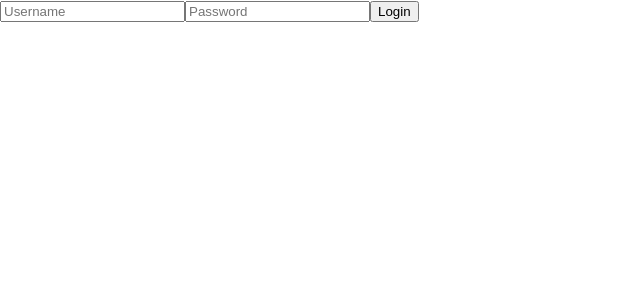
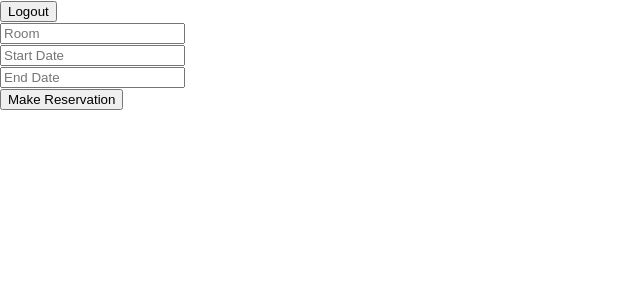
Before and after one commit to dakaras/hotel-frontend-app, a React (Create React App) app: page /reservations/new in a window 1280 px wide. Shown: the top 300 px of the page, without its empty margins (0-640 px from the left). Built offline with nearby package versions, Linux system fonts and the light colour scheme; no server answers.

Commit message:
added new reservation form

```diff
--- a/src/App.js
+++ b/src/App.js
@@ -3,10 +3,13 @@ import './App.css';
 import {connect} from 'react-redux'
 import {getCurrentGuest} from './actions/currentGuest'
 import NavBar from './components/Navbar'
-import {BrowserRouter as Router, Route} from 'react-router-dom'
+import {BrowserRouter as Router, Route, Switch} from 'react-router-dom'
 import Login from './components/Login'
 import Reservations from './components/Reservations'
 import Signup from './components/Signup'
+import Home from './components/Home'
+import Logout from './components/Logout'
+import newReservationForm from './components/NewReservationForm'
 
 class App extends React.Component {
   componentDidMount() {
@@ -18,9 +21,14 @@ class App extends React.Component {
       <Router>
       <div className='app'>
         <NavBar/>
-          <Route exact path='/signup' component={Signup}/>
-          <Route exact path='/login' component={Login}/>
-          <Route exact path ='/reservations' component={Reservations}/>
+        <Logout/>
+          <Switch>
+            <Route exact path='/' render={ () => this.props.currentGuest? <Reservations/> : <Home/>}/>
+            <Route exact path='/signup' component={Signup}/>
+            <Route exact path='/login' component={Login}/>
+            <Route exact path ='/reservations' component={Reservations}/>
+            <Route exact path ='/reservations/new' component={newReservationForm}/>
+          </Switch>
       </div>
       </Router>
     );
--- a/src/actions/currentGuest.js
+++ b/src/actions/currentGuest.js
@@ -17,7 +17,7 @@ export const clearCurrentGuest = () => {
 
 
 //async action creator
-export const login = credentials => {
+export const login = (credentials, history) => {
     return dispatch => {
         return fetch('http://localhost:3001/api/v1/login', {
             credentials: "include",
@@ -36,13 +36,14 @@ export const login = credentials => {
                 dispatch(setCurrentGuest(resp.data))
                 dispatch(resetLoginForm())
                 dispatch(getReservations())
+                history.push('/')
             }
         })
         .catch(console.log)
     }
 }
 
-export const signup = credentials => {
+export const signup = (credentials, history) => {
     return dispatch => {
         const guestInfo = {
             guest: credentials
@@ -64,6 +65,7 @@ export const signup = credentials => {
                 dispatch(setCurrentGuest(resp.data))
                 dispatch(resetSignupForm())
                 dispatch(getReservations())
+                history.push('/')
             }
         })
         .catch(console.log)
--- /dev/null
+++ b/src/actions/newReservationForm.js
@@ -0,0 +1,8 @@
+//sync actions
+
+export const updateReservationForm = (name, value) => {
+    return {
+        type: 'UPDATE_RESERVATION_FORM',
+        formData: {name, value}
+    }
+}
--- /dev/null
+++ b/src/components/Home.js
@@ -0,0 +1,13 @@
+import React from 'react'
+// import Login from './Login'
+// import Logout from './Logout'
+// import Signup from './Signup'
+import {Link} from 'react-router-dom'
+
+export default function Home() {
+    return (
+        <div>
+            <h4>Welcome! Please <Link to='/login'>Log In</Link> or <Link to='/signup'>Sign Up</Link> to create an account.</h4>
+        </div>
+    )
+}
--- a/src/components/Login.js
+++ b/src/components/Login.js
@@ -3,7 +3,7 @@ import {connect} from 'react-redux'
 import {updateLoginForm} from '../actions/loginForm'
 import {login} from '../actions/currentGuest'
 
-const Login = ({loginFormData, updateLoginForm, login}) => {
+const Login = ({loginFormData, updateLoginForm, login, history}) => {
     const handleInputChange = event => {
         const {name, value} = event.target
         const updatedFormInfo = {
@@ -15,7 +15,7 @@ const Login = ({loginFormData, updateLoginForm, login}) => {
 
     const handleSubmit = event => {
         event.preventDefault()
-        login(loginFormData)
+        login(loginFormData, history)
     }
 
     return (
--- a/src/components/Navbar.js
+++ b/src/components/Navbar.js
@@ -1,13 +1,10 @@
 import React from 'react'
 import {connect} from 'react-redux'
-import Login from './Login.js'
-import Logout from './Logout.js'
 
 const Navbar = ({currentGuest}) => {
     return (
        <div className='navbar'>
         {currentGuest ? `Welcome, ${currentGuest.attributes.name}!` : ""}
-        {currentGuest ? <Logout/> : <Login/>}
        </div>
     )
 }
--- /dev/null
+++ b/src/components/NewReservationForm.js
@@ -0,0 +1,67 @@
+import React from 'react'
+import { updateLoginForm } from '../actions/loginForm'
+import { updateReservationForm } from '../actions/newReservationForm'
+import{connect} from 'react-redux'
+
+function NewReservationForm({name, startDate, endDate, history}) {
+    const handleOnChange = (event) => {
+        const {name, value} = event.target
+        updateReservationForm(name,value)
+    }
+    const handleSubmit = event => {
+        event.preventDefault()
+    }
+    return (
+        <form onSubmit={handleSubmit}>
+            <input name='name'
+            onChange={handleOnChange}
+            placeholder='Room'
+            value={name}/><br/>
+
+            <input name='startDate'
+            onChange={handleOnChange}
+            placeholder='Start Date'
+            name={startDate}
+            id="date" /><br/>
+
+            <input name='endDate'
+            onChange={handleOnChange}
+            placeholder='End Date'
+            name={endDate} /><br/>
+            <input type='submit' value='Make Reservation'/>
+        </form>
+    )
+}
+
+const mapStateToProps = state => {
+    const {startDate, endDate, name} = state.newReservationForm
+    return {
+        startDate,
+        endDate,
+        name
+    }
+}
+export default connect(mapStateToProps, {updateReservationForm} )(NewReservationForm)
+//   function getDate() {
+//       var today = new Date();
+//       var dd = today.getDate();
+//       var mm = today.getMonth() + 1; //January is 0!
+//       var yyyy = today.getFullYear();
+
+//       if (dd < 10) {
+//           dd = '0' + dd
+//       }
+
+//       if (mm < 10) {
+//           mm = '0' + mm
+//       }
+
+//       today = yyyy + '/' + mm + '/' + dd;
+//       console.log(today);
+//       document.getElementById("date").value = today;
+//   }
+
+
+//   window.onload = function () {
+//       getDate();
+//   };
--- a/src/components/Signup.js
+++ b/src/components/Signup.js
@@ -3,7 +3,7 @@ import {connect} from 'react-redux'
 import {updateSignupForm} from '../actions/signupForm'
 import {signup} from '../actions/currentGuest'
 
-const Signup = ({signupFormData, updateSignupForm, signup}) => {
+const Signup = ({signupFormData, updateSignupForm, signup, history}) => {
     const handleInputChange = event => {
         const {name, value} = event.target
         const updatedFormInfo = {
@@ -15,7 +15,7 @@ const Signup = ({signupFormData, updateSignupForm, signup}) => {
 
     const handleSubmit = event => {
         event.preventDefault()
-        signup(signupFormData)
+        signup(signupFormData, history)
     }
 
     return (
--- a/src/index.js
+++ b/src/index.js
@@ -11,13 +11,15 @@ import loginForm from './reducers/loginForm'
 import currentGuest from './reducers/currentGuest'
 import reservations from './reducers/reservations'
 import signupForm from './reducers/signupForm'
+import newReservationForm from './reducers/newReservationForm'
 
 const reducer = combineReducers({
     guests: guestsReducer,
     currentGuest: currentGuest,
     loginForm,
     reservations,
-    signupForm
+    signupForm,
+    newReservationForm
 })
 const composeEnhancer = window.__REDUX_DEVTOOLS_EXTENSION_COMPOSE__ || compose;
 const store = createStore(reducer, composeEnhancer(applyMiddleware(thunk)))
--- /dev/null
+++ b/src/reducers/newReservationForm.js
@@ -0,0 +1,19 @@
+const initialState = {
+    start_date: "",
+    end_date: "",
+    name: ""
+}
+
+export default (state = initialState, action) => {
+    switch (action.type) {
+        case "UPDATE_RESERVATION_FORM":
+            return {
+                ...state,
+                [action.formData.name]: action.formData.value
+            }
+        case "RESET_RESERVATION_FORM":
+            return initialState
+        default:
+            return state
+    }
+}
```
